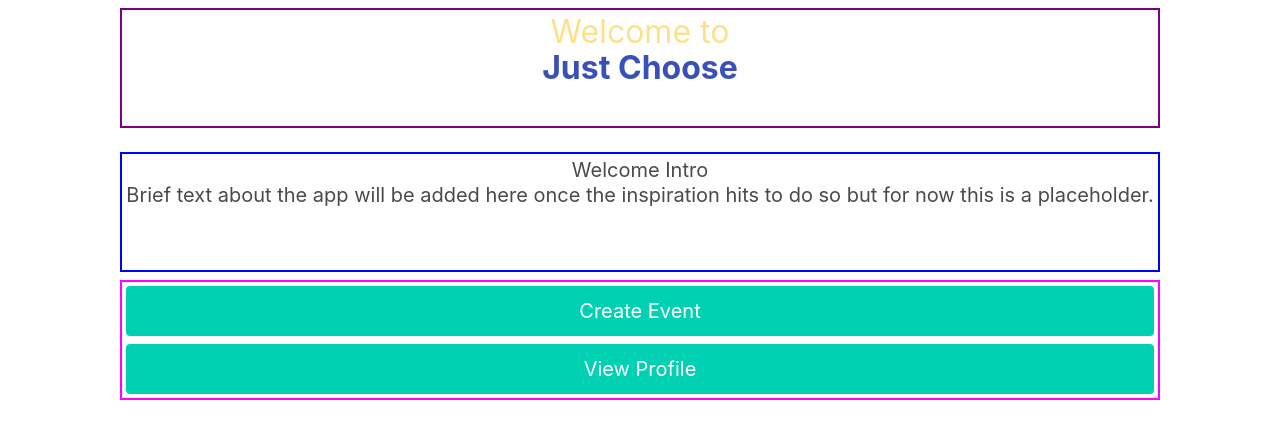
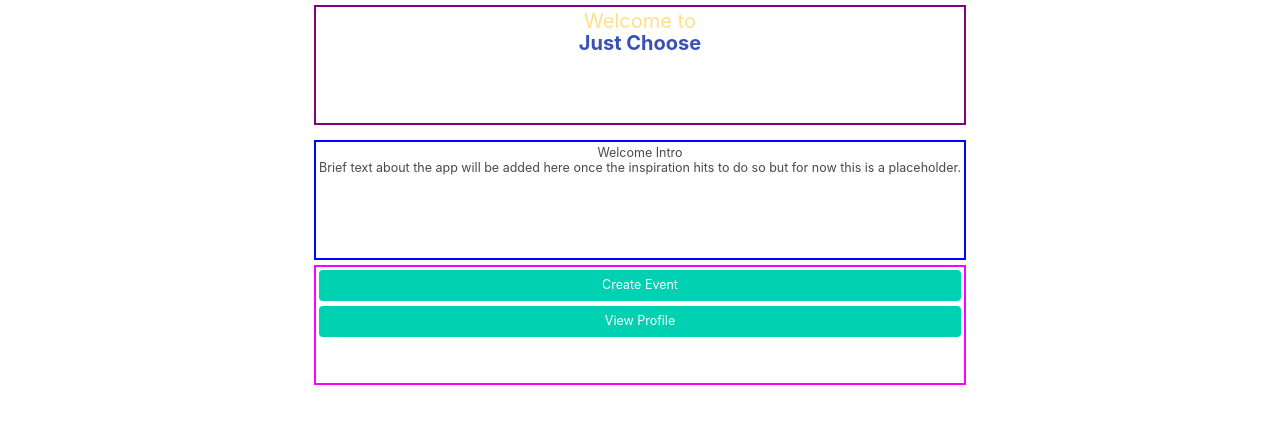
Before and after one commit to williamyap90/fe-just-choose, a React (Create React App) app: page / in a window 1280 px wide. Shown: the top 438 px of the page. Built offline with nearby package versions, Linux system fonts and the light colour scheme.

Commit message:
added fullheight class

```diff
--- a/src/App.tsx
+++ b/src/App.tsx
@@ -1,6 +1,6 @@
 import Header from "./Components/Header"
+import 'bulma/css/bulma.min.css'
 import "./CSS/App.css"
-import 'bulma/css/bulma.min.css'
 import { Route, Switch } from "react-router-dom";
 import WelcomePage from "./Components/WelcomePage";
 import SignUpPage from "./Components/SignUpPage"
@@ -17,7 +17,7 @@ function App() {
   const [loggedInUser, setLoggedInUser] = useState<IUser>({ name : 'SWAMmer', status : 'registered'});
 
   return (
-    <div  className="App hero has-background-white">
+    <div className="App hero has-background-white is-fullheight">
       <div className="container">
       <Header />
       <Switch>
```
